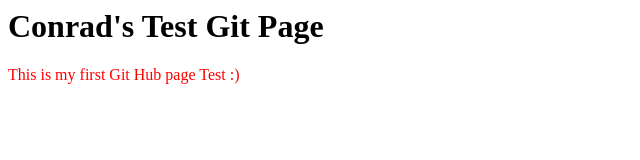
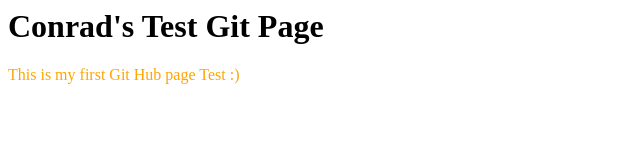
Before and after one commit to conradwcd/github-for-noobs, a plain HTML site: page index.html in a window 1280 px wide. Shown: the whole page, without its empty margins (0-640 px from the left). Drawn offline with Linux system fonts and the light colour scheme.

Commit message:
change font color

```diff
--- a/style.css
+++ b/style.css
@@ -1 +1 @@
-.defaultStyle {color: red}
+.defaultStyle {color: orange}
```
